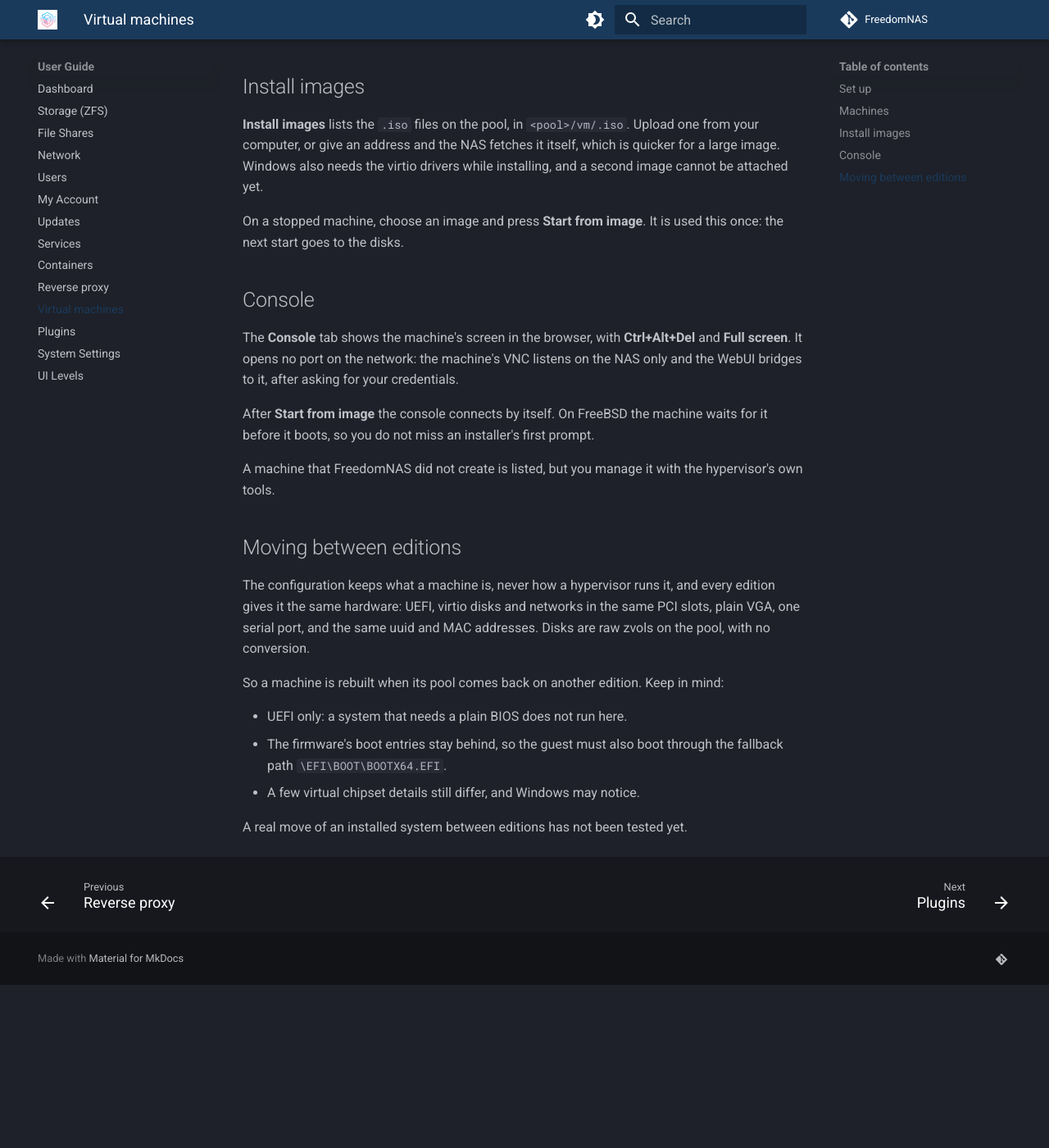
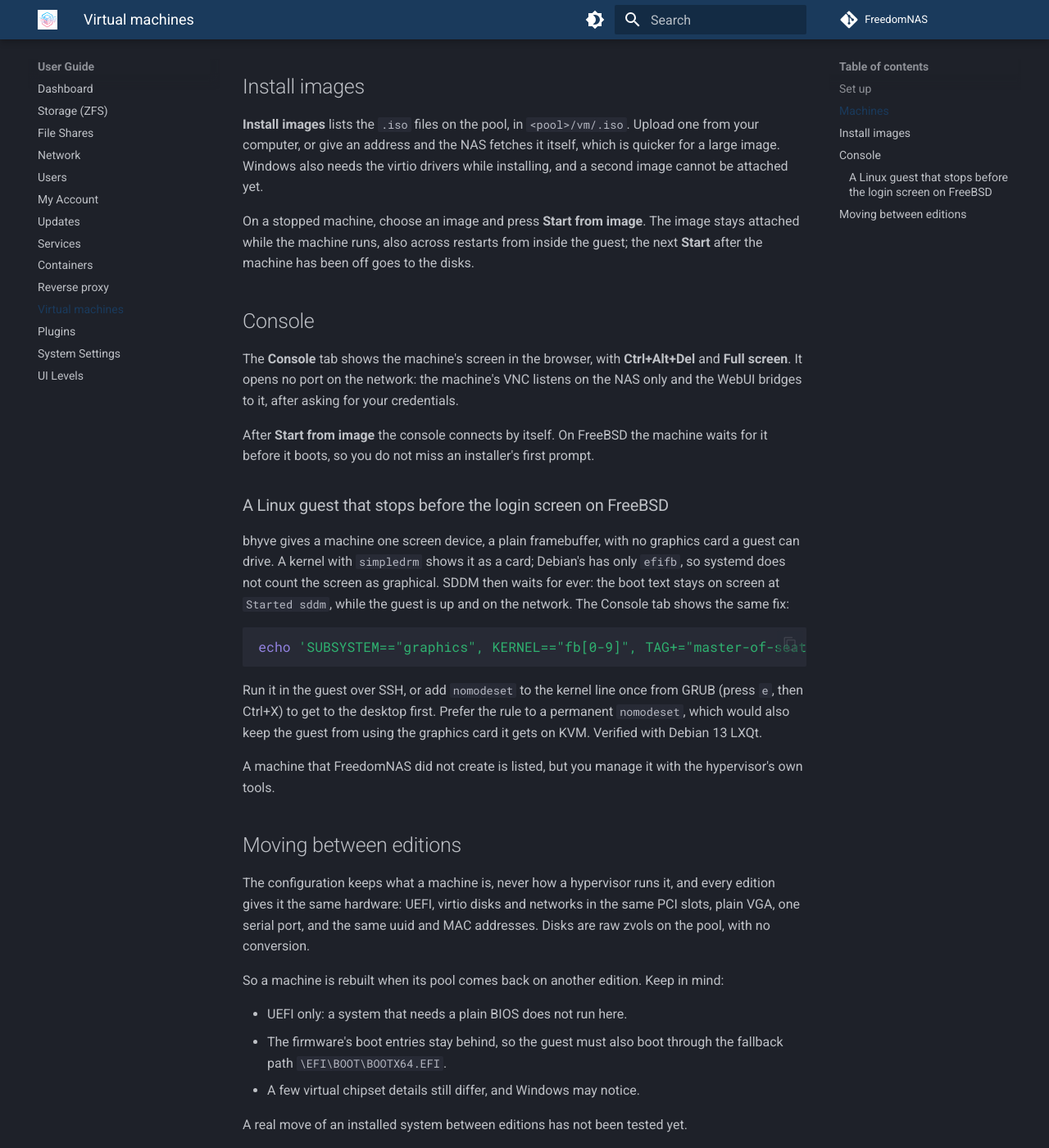
Before and after one commit to FreedomNAS/freedomnas-docs, an MkDocs documentation site: the page built from docs/user-guide/vm.md, in a window 1280 px wide and 1400 px high, scrolled down 1194 px. Shown: the whole window at 82% size. Built offline with MkDocs 1.6.1 and Material for MkDocs 9.7.7, drawn with Linux system fonts in a browser that asks for light colours; before the commit the page ends 2395 px from its top, so only the background shows below that.

Commit message:
Document the login screen fix on bhyve and what Debian verified

````diff
--- a/docs/user-guide/vm.md
+++ b/docs/user-guide/vm.md
@@ -47,8 +47,9 @@ one from your computer, or give an address and the NAS fetches it itself, which
 quicker for a large image. Windows also needs the virtio drivers while installing,
 and a second image cannot be attached yet.
 
-On a stopped machine, choose an image and press **Start from image**. It is used
-this once: the next start goes to the disks.
+On a stopped machine, choose an image and press **Start from image**. The image
+stays attached while the machine runs, also across restarts from inside the guest;
+the next **Start** after the machine has been off goes to the disks.
 
 ## Console
 
@@ -58,6 +59,23 @@ the NAS only and the WebUI bridges to it, after asking for your credentials.
 
 After **Start from image** the console connects by itself. On FreeBSD the machine
 waits for it before it boots, so you do not miss an installer's first prompt.
+
+### A Linux guest that stops before the login screen on FreeBSD
+
+bhyve gives a machine one screen device, a plain framebuffer, with no graphics card
+a guest can drive. A kernel with `simpledrm` shows it as a card; Debian's has only
+`efifb`, so systemd does not count the screen as graphical. SDDM then waits for ever:
+the boot text stays on screen at `Started sddm`, while the guest is up and on the
+network. The Console tab shows the same fix:
+
+```sh
+echo 'SUBSYSTEM=="graphics", KERNEL=="fb[0-9]", TAG+="master-of-seat"' | sudo tee /etc/udev/rules.d/71-fb-master-of-seat.rules
+```
+
+Run it in the guest over SSH, or add `nomodeset` to the kernel line once from GRUB
+(press `e`, then Ctrl+X) to get to the desktop first. Prefer the rule to a permanent
+`nomodeset`, which would also keep the guest from using the graphics card it gets on
+KVM. Verified with Debian 13 LXQt.
 
 A machine that FreedomNAS did not create is listed, but you manage it with the
 hypervisor's own tools.
````
Also changed, not shown: docs/developer/open-items.md (+7 -4 lines).
